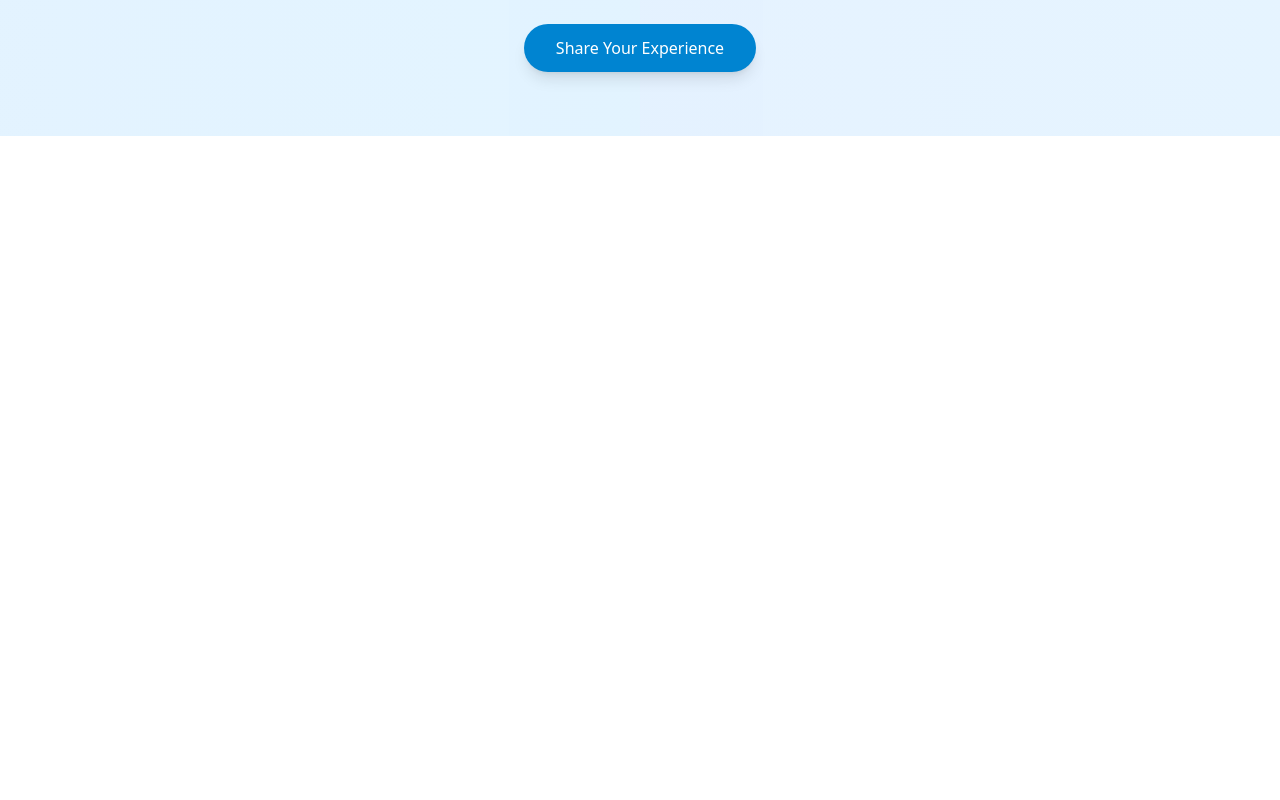
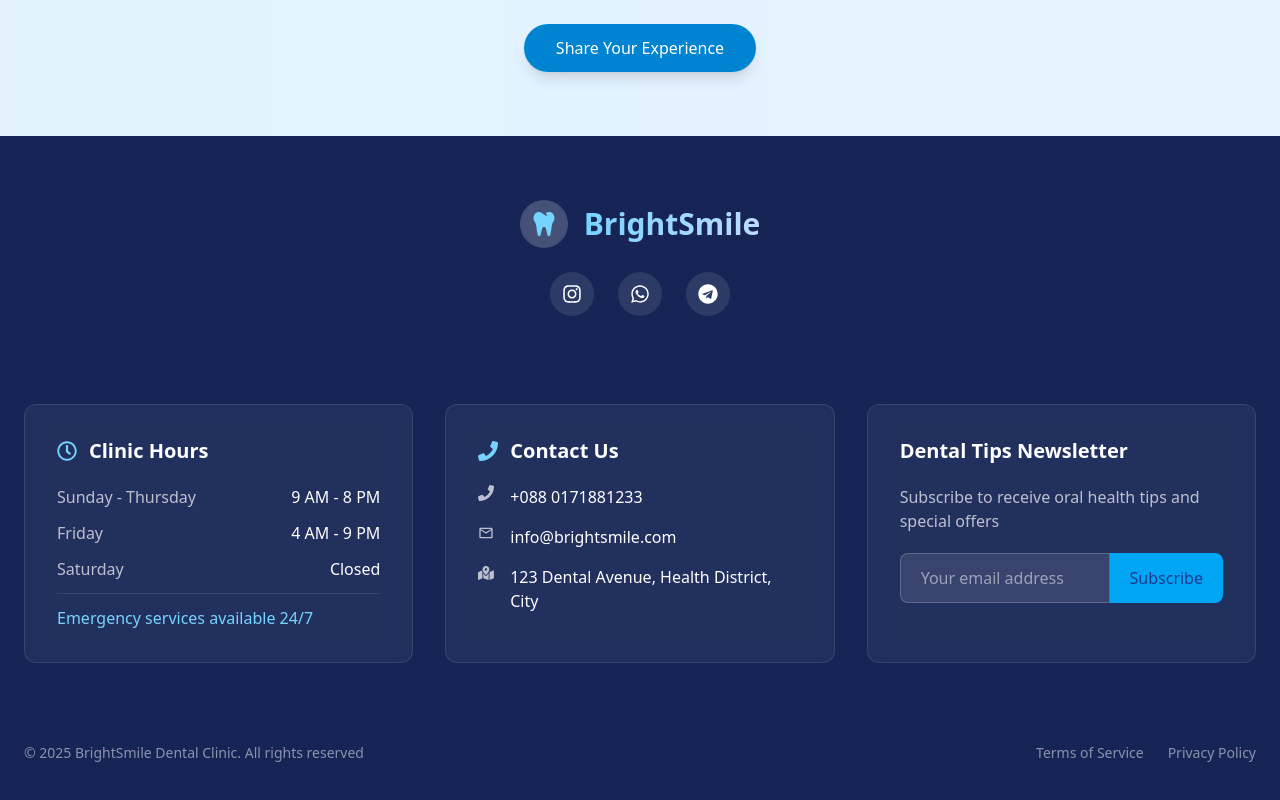
Before and after one commit to NusratTabassum3/Dental_Clinic_Website, a React (Vite) app: page / in a window 1280 px wide. Shown: the part 3651-4451 px from the top of the page. Before the commit the page ends 3787 px from the top, so only its background shows below. Built offline with nearby package versions, Linux system fonts and the light colour scheme.

Commit message:
Create Footer Section

```diff
--- a/src/App.jsx
+++ b/src/App.jsx
@@ -1,5 +1,6 @@
 import About from "./components/About";
 import BookAppointment from "./components/BookAppointment";
+import Footer from "./components/Footer";
 import Header from "./components/Header";
 import Hero from "./components/Hero";
 import Services from "./components/Services";
@@ -16,6 +17,7 @@
       <Tips />
       <BookAppointment />
       <Textimonials />
+      <Footer />
     </div>
   );
 }
--- /dev/null
+++ b/src/components/Footer.jsx
@@ -0,0 +1,155 @@
+import React from "react";
+import {
+  FaInstagram,
+  FaMapMarkedAlt,
+  FaPhone,
+  FaRegClock,
+  FaTelegram,
+  FaTooth,
+  FaWhatsapp,
+} from "react-icons/fa";
+import { MdOutlineEmail } from "react-icons/md";
+
+const socialLinks = [
+  { icon: <FaInstagram className="text-xl" />, href: "#" },
+  { icon: <FaWhatsapp className="text-xl" />, href: "#" },
+  { icon: <FaTelegram className="text-xl" />, href: "#" },
+];
+
+const clinicHours = [
+  { day: "Sunday - Thursday", time: "9 AM - 8 PM" },
+  { day: "Friday", time: "4 AM - 9 PM" },
+  { day: "Saturday", time: "Closed" },
+];
+
+const contactInfo = [
+  {
+    icon: <FaPhone className="mr-4 text-white/70" />,
+    text: (
+      <a href="#" className="hover:text-sky-300 transition-colors">
+        +088 0171881233
+      </a>
+    ),
+  },
+  {
+    icon: <MdOutlineEmail className="mr-4 text-white/70" />,
+    text: (
+      <a href="#" className="hover:text-sky-300 transition-colors">
+        info@brightsmile.com
+      </a>
+    ),
+  },
+  {
+    icon: <FaMapMarkedAlt className="mr-4 text-white/70" />,
+    text: <span>123 Dental Avenue, Health District, City</span>,
+  },
+];
+
+function Footer() {
+  return (
+    <footer className="bg-gradient-to-b from-blue-950 to-blue-950 text-white pt-16 pb-12 relative overflow-hidden">
+      <div className="absolute bottom-0 left-0 right-0 h-20 bg-cover opacity-20"></div>
+      <div className="container mx-auto px-6 relative z-10">
+        <div className="flex flex-col items-center mb-14">
+          <div className="flex items-center mb-6">
+            <div className="bg-white/20 p-3 rounded-full mr-4">
+              <FaTooth className="text-2xl text-sky-300" />
+            </div>
+            <h2 className="text-3xl font-bold bg-clip-text text-transparent bg-gradient-to-r from-sky-300 to-blue-200">
+              BrightSmile
+            </h2>
+          </div>
+
+          <div className="flex space-x-6 mb-8">
+            {socialLinks.map((link, index) => (
+              <a
+                key={index}
+                href={link.href}
+                className="bg-white/10 hover:bg-white/20 p-3 rounded-full transition-all duration-300 hover:-translate-y-1"
+              >
+                {link.icon}
+              </a>
+            ))}
+          </div>
+        </div>
+
+        <div className="grid grid-cols-1 lg:grid-cols-3 gap-8 mb-12">
+          <div className="bg-white/5 backdrop-blur-sm p-8 rounded-xl border border-white/10 hover:border-sky-300 transition-colors">
+            <h3 className="text-xl font-semibold mb-5 flex items-center">
+              <FaRegClock className="mr-3 text-sky-300" />
+              Clinic Hours
+            </h3>
+            <ul className="space-y-3">
+              {clinicHours.map((item, index) => (
+                <li key={index} className="flex justify-between">
+                  <span className="text-white/70">{item.day}</span>
+                  <span>{item.time}</span>
+                </li>
+              ))}
+              <li className="pt-3 mt-3 border-t border-white/10 text-sky-300 font-medium">
+                Emergency services available 24/7
+              </li>
+            </ul>
+          </div>
+
+          <div className="bg-white/5 backdrop-blur-sm p-8 rounded-xl border border-white/10 hover:border-sky-300 transition-colors">
+            <h3 className="text-xl font-semibold mb-5 flex items-center">
+              <FaPhone className="mr-3 text-sky-300" />
+              Contact Us
+            </h3>
+            <ul className="space-y-4">
+              {contactInfo.map((item, index) => (
+                <li key={index} className="flex items-start">
+                  {item.icon}
+                  {item.text}
+                </li>
+              ))}
+            </ul>
+          </div>
+
+          <div className="bg-white/5 backdrop-blur-sm p-8 rounded-xl border border-white/10 hover:border-sky-300 transition-colors">
+            <h3 className="text-xl font-semibold mb-5">
+              Dental Tips Newsletter
+            </h3>
+            <p className="text-white/70 mb-5">
+              Subscribe to receive oral health tips and special offers
+            </p>
+            <div className="flex">
+              <input
+                type="text"
+                placeholder="Your email address"
+                className="bg-white/10 border border-white/20 text-white px-5 py-3 rounded-r-none rounded-l-lg focus:outline-none focus:ring-2 focus:ring-sky-300 w-full placeholder-white/50"
+              />
+              <button className="bg-sky-500 hover:bg-sky-400 text-blue-900 font-medium px-5 py-3 rounded-l-none rounded-r-lg transition-colors flex items-center">
+                Subscribe
+              </button>
+            </div>
+          </div>
+        </div>
+
+        <div className="pt-8 flex flex-col md:flex-row justify-between items-center">
+          <p className="text-white/50 text-sm mb-3 md:mb-0">
+            &copy; {new Date().getFullYear()} BrightSmile Dental Clinic. All
+            rights reserved
+          </p>
+          <div className="flex space-x-6">
+            <a
+              href="#"
+              className="text-white/50 hover:text-sky-300 text-sm transition-colors"
+            >
+              Terms of Service
+            </a>
+            <a
+              href="#"
+              className="text-white/50 hover:text-sky-300 text-sm transition-colors"
+            >
+              Privacy Policy
+            </a>
+          </div>
+        </div>
+      </div>
+    </footer>
+  );
+}
+
+export default Footer;
```
